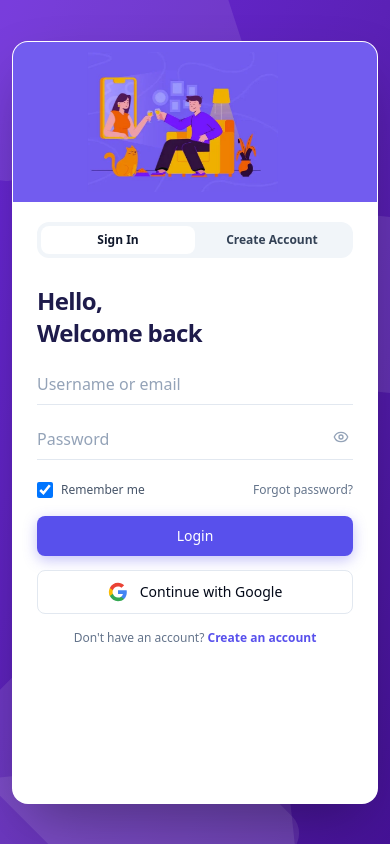
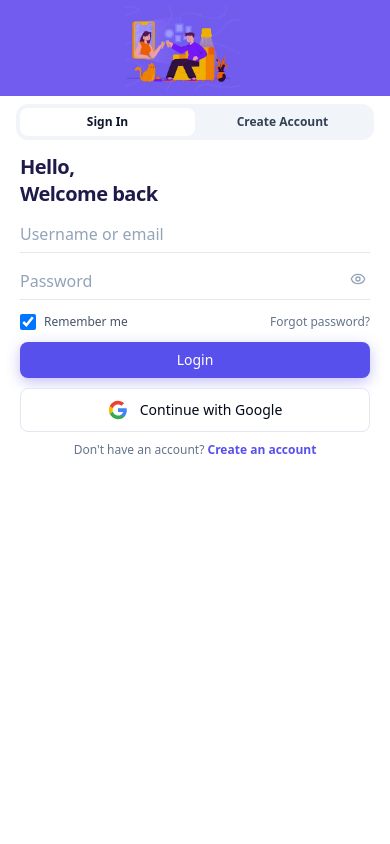
Before and after one commit to SamiumBashir/chattingApp, a Next.js app in the folder client/: page /login in a window 390 px wide. Built offline with nearby package versions, Linux system fonts and the light colour scheme; no server answers.

Commit message:
fix(responsive): lock mobile viewport to 100dvh and prevent page y-axis scrolling

```diff
--- a/client/src/app/(auth)/layout.tsx
+++ b/client/src/app/(auth)/layout.tsx
@@ -2,7 +2,7 @@ import React from 'react';
 
 export default function AuthLayout({ children }: { children: React.ReactNode }) {
   return (
-    <div className="min-h-screen w-full bg-[#5D26C1] bg-gradient-to-br from-[#6A28D9] via-[#5B21B6] to-[#451296] flex items-center justify-center py-6 px-3 sm:py-10 sm:px-6 lg:p-8 relative overflow-x-hidden overflow-y-auto">
+    <div className="h-screen h-[100dvh] max-h-[100dvh] w-full bg-[#5D26C1] bg-gradient-to-br from-[#6A28D9] via-[#5B21B6] to-[#451296] flex items-center justify-center p-0 sm:py-6 sm:px-4 md:py-8 md:px-6 lg:p-8 relative overflow-hidden fixed inset-0 sm:relative select-none overscroll-none">
       {/* High-priority preload for LCP hero artwork */}
       <link
         rel="preload"
@@ -21,7 +21,7 @@ export default function AuthLayout({ children }: { children: React.ReactNode })
       </div>
 
       {/* Main Content Area */}
-      <main className="w-full flex items-center justify-center relative z-10 my-auto">
+      <main className="w-full h-full sm:h-auto max-h-[100dvh] flex items-center justify-center relative z-10 my-auto overflow-hidden">
         {children}
       </main>
     </div>
--- a/client/src/app/chat/page.tsx
+++ b/client/src/app/chat/page.tsx
@@ -96,7 +96,7 @@ export default function ChatPage() {
 
   return (
     <CallProvider>
-      <div className="flex h-screen w-full overflow-hidden bg-background">
+      <div className="flex h-screen h-[100dvh] max-h-[100dvh] w-full overflow-hidden bg-background fixed inset-0 sm:relative overscroll-none">
       {/* 1. Left Icon Navigation Rail */}
       <aside className="hidden sm:flex h-full w-16 flex-col items-center justify-between border-r bg-card py-4 shrink-0 select-none">
         <div className="flex flex-col items-center gap-6">
--- a/client/src/app/globals.css
+++ b/client/src/app/globals.css
@@ -70,6 +70,11 @@
   * {
     @apply border-border;
   }
+  html,
+  body {
+    height: 100%;
+    overscroll-behavior-y: none;
+  }
   body {
     @apply bg-background text-foreground antialiased;
     font-family: -apple-system, BlinkMacSystemFont, "Segoe UI", Roboto, "Helvetica Neue", Arial, sans-serif, "Apple Color Emoji", "Segoe UI Emoji";
--- a/client/src/app/layout.tsx
+++ b/client/src/app/layout.tsx
@@ -1,4 +1,4 @@
-import type { Metadata } from 'next';
+import type { Metadata, Viewport } from 'next';
 import './globals.css';
 import QueryProvider from '@/components/providers/QueryProvider';
 
@@ -6,6 +6,13 @@ export const metadata: Metadata = {
   title: 'Connectly — Modern Real-Time Messaging Platform',
   description:
     'A production-minded, real-time messaging platform inspired by WhatsApp, Messenger, and modern SaaS applications.',
+};
+
+export const viewport: Viewport = {
+  width: 'device-width',
+  initialScale: 1,
+  maximumScale: 5,
+  viewportFit: 'cover',
 };
 
 export default function RootLayout({
--- a/client/src/components/shared/AuthCard.tsx
+++ b/client/src/components/shared/AuthCard.tsx
@@ -164,14 +164,14 @@ export function AuthCard({ initialMode }: AuthCardProps) {
   };
 
   return (
-    <div className="w-full max-w-md sm:max-w-lg md:max-w-4xl lg:max-w-5xl xl:max-w-6xl mx-auto bg-white rounded-2xl sm:rounded-[2rem] lg:rounded-[2.5rem] shadow-[0_25px_60px_-15px_rgba(0,0,0,0.35)] overflow-hidden border border-white/30 relative h-auto md:h-[660px]">
+    <div className="w-full max-w-md sm:max-w-lg md:max-w-4xl lg:max-w-5xl xl:max-w-6xl mx-auto bg-white rounded-none sm:rounded-2xl md:rounded-[2rem] lg:rounded-[2.5rem] shadow-[0_25px_60px_-15px_rgba(0,0,0,0.35)] overflow-hidden border-0 sm:border border-white/30 relative h-full sm:h-auto sm:max-h-[96dvh] md:h-[660px] flex flex-col md:block">
       {/* ------------------------------------------------------------------ */}
       {/* ILLUSTRATION PANEL                                                 */}
       {/* - On Mobile: Top animated banner with parallax shift               */}
       {/* - On Desktop/Tablet: Full-height sliding panel (58.33% width)       */}
       {/* ------------------------------------------------------------------ */}
       <div
-        className="w-full h-40 sm:h-48 md:w-[58.333333%] md:h-full md:absolute md:top-0 md:bottom-0 md:left-0 md:z-20 bg-[#725CEF] flex items-center justify-center overflow-hidden p-3 md:p-6 lg:p-10 select-none md:shadow-[0_0_50px_rgba(0,0,0,0.18)] transition-transform duration-700 ease-[cubic-bezier(0.4,0,0.2,1)] will-change-transform"
+        className="w-full h-24 sm:h-32 md:w-[58.333333%] md:h-full md:absolute md:top-0 md:bottom-0 md:left-0 md:z-20 bg-[#725CEF] flex items-center justify-center overflow-hidden p-2 sm:p-3 md:p-6 lg:p-10 select-none md:shadow-[0_0_50px_rgba(0,0,0,0.18)] transition-transform duration-700 ease-[cubic-bezier(0.4,0,0.2,1)] will-change-transform shrink-0"
         style={{
           transform: isDesktop
             ? mode === 'register'
@@ -181,7 +181,7 @@ export function AuthCard({ initialMode }: AuthCardProps) {
         }}
       >
         <div
-          className="relative w-full h-full min-h-[140px] md:min-h-[500px] flex items-center justify-center transition-transform duration-700 ease-[cubic-bezier(0.4,0,0.2,1)] will-change-transform"
+          className="relative w-full h-full min-h-[85px] sm:min-h-[120px] md:min-h-[500px] flex items-center justify-center transition-transform duration-700 ease-[cubic-bezier(0.4,0,0.2,1)] will-change-transform"
           style={{
             transform: !isDesktop
               ? mode === 'register'
@@ -204,7 +204,7 @@ export function AuthCard({ initialMode }: AuthCardProps) {
       {/* ------------------------------------------------------------------ */}
       {/* MOBILE INTERACTIVE TAB SLIDER (Visible on Mobile only)             */}
       {/* ------------------------------------------------------------------ */}
-      <div className="md:hidden px-6 pt-5 pb-1 bg-white">
+      <div className="md:hidden px-4 sm:px-6 pt-2 pb-1 sm:pt-4 bg-white shrink-0">
         <div className="bg-slate-100 p-1 rounded-xl relative flex select-none">
           {/* Animated active pill indicator */}
           <div
@@ -239,9 +239,9 @@ export function AuthCard({ initialMode }: AuthCardProps) {
       {/* - On Mobile: Horizontal carousel track sliding between forms       */}
       {/* - On Desktop/Tablet: Absolute 2-column layout with fade/slide       */}
       {/* ------------------------------------------------------------------ */}
-      <div className="w-full overflow-hidden md:overflow-visible md:w-full md:h-full">
+      <div className="w-full flex-1 overflow-hidden md:overflow-visible md:w-full md:h-full min-h-0 flex flex-col md:block">
         <div
-          className="w-[200%] md:w-full md:h-full flex md:block transition-transform duration-700 ease-[cubic-bezier(0.4,0,0.2,1)] will-change-transform"
+          className="w-[200%] md:w-full h-full flex md:block transition-transform duration-700 ease-[cubic-bezier(0.4,0,0.2,1)] will-change-transform"
           style={{
             transform: !isDesktop
               ? mode === 'register'
@@ -254,7 +254,7 @@ export function AuthCard({ initialMode }: AuthCardProps) {
           {/* LOGIN FORM PANEL                                                 */}
           {/* ---------------------------------------------------------------- */}
           <div
-            className={`w-1/2 md:w-[41.666667%] md:right-0 md:top-0 md:bottom-0 md:h-full md:absolute p-6 sm:p-8 md:p-8 lg:p-12 flex flex-col justify-between bg-white overflow-y-auto transition-all duration-500 ${
+            className={`w-1/2 md:w-[41.666667%] md:right-0 md:top-0 md:bottom-0 md:h-full md:absolute px-5 py-2.5 sm:p-6 md:p-8 lg:p-12 flex flex-col justify-between bg-white overflow-y-auto overscroll-contain transition-all duration-500 ${
               isDesktop
                 ? mode === 'login'
                   ? 'opacity-100 translate-x-0 pointer-events-auto z-10 delay-150'
@@ -264,35 +264,35 @@ export function AuthCard({ initialMode }: AuthCardProps) {
           >
             <div>
               {/* Header Typography */}
-              <div className="mb-4 sm:mb-6 md:mb-8">
-                <h1 className="text-2xl sm:text-3xl md:text-4xl font-extrabold text-[#1E1B4B] tracking-tight leading-tight">
+              <div className="mb-2.5 sm:mb-4 md:mb-8">
+                <h1 className="text-xl sm:text-2xl md:text-4xl font-extrabold text-[#1E1B4B] tracking-tight leading-tight">
                   Hello,
                 </h1>
-                <h2 className="text-2xl sm:text-3xl md:text-4xl font-extrabold text-[#1E1B4B] tracking-tight leading-tight mt-0.5">
+                <h2 className="text-xl sm:text-2xl md:text-4xl font-extrabold text-[#1E1B4B] tracking-tight leading-tight mt-0.5">
                   Welcome back
                 </h2>
               </div>
 
               {/* Error Message */}
               {loginServerError && (
-                <div className="mb-4 sm:mb-5 rounded-lg bg-red-50 p-2.5 sm:p-3 text-xs font-medium text-red-600 border border-red-200">
+                <div className="mb-3 sm:mb-5 rounded-lg bg-red-50 p-2 sm:p-2.5 text-xs font-medium text-red-600 border border-red-200">
                   {loginServerError}
                 </div>
               )}
 
               {/* Form Fields */}
-              <form onSubmit={handleLoginSubmit(onLoginSubmit)} className="space-y-3.5 sm:space-y-4 md:space-y-6">
+              <form onSubmit={handleLoginSubmit(onLoginSubmit)} className="space-y-2.5 sm:space-y-4 md:space-y-6">
                 {/* Username or email input */}
                 <div>
                   <input
                     type="text"
                     placeholder="Username or email"
                     autoComplete="username"
-                    className="w-full border-0 border-b border-slate-200 focus:border-[#5850EC] focus:ring-0 rounded-none px-0 py-2 sm:py-2.5 md:py-3 text-slate-800 placeholder:text-slate-400 text-base sm:text-sm transition-colors outline-hidden bg-transparent"
+                    className="w-full border-0 border-b border-slate-200 focus:border-[#5850EC] focus:ring-0 rounded-none px-0 py-1.5 sm:py-2 md:py-3 text-slate-800 placeholder:text-slate-400 text-base sm:text-sm transition-colors outline-hidden bg-transparent"
                     {...loginFormRegister('identifier')}
                   />
                   {loginErrors.identifier && (
-                    <p className="mt-1 text-xs text-red-500">{loginErrors.identifier.message}</p>
+                    <p className="mt-0.5 text-xs text-red-500">{loginErrors.identifier.message}</p>
                   )}
                 </div>
 
@@ -302,25 +302,25 @@ export function AuthCard({ initialMode }: AuthCardProps) {
                     type={showLoginPassword ? 'text' : 'password'}
                     placeholder="Password"
                     autoComplete="current-password"
-                    className="w-full border-0 border-b border-slate-200 focus:border-[#5850EC] focus:ring-0 rounded-none px-0 py-2 sm:py-2.5 md:py-3 pr-9 text-slate-800 placeholder:text-slate-400 text-base sm:text-sm transition-colors outline-hidden bg-transparent"
+                    className="w-full border-0 border-b border-slate-200 focus:border-[#5850EC] focus:ring-0 rounded-none px-0 py-1.5 sm:py-2 md:py-3 pr-9 text-slate-800 placeholder:text-slate-400 text-base sm:text-sm transition-colors outline-hidden bg-transparent"
                     {...loginFormRegister('password')}
                   />
                   <button
                     type="button"
                     onClick={() => setShowLoginPassword(!showLoginPassword)}
-                    className="absolute right-0 top-1.5 sm:top-2 md:top-2.5 p-1 text-slate-400 hover:text-slate-600 cursor-pointer"
+                    className="absolute right-0 top-1 sm:top-1.5 md:top-2.5 p-1 text-slate-400 hover:text-slate-600 cursor-pointer"
                     aria-label={showLoginPassword ? 'Hide password' : 'Show password'}
                   >
                     {showLoginPassword ? <EyeOff className="h-4 w-4" /> : <Eye className="h-4 w-4" />}
                   </button>
                   {loginErrors.password && (
-                    <p className="mt-1 text-xs text-red-500">{loginErrors.password.message}</p>
+                    <p className="mt-0.5 text-xs text-red-500">{loginErrors.password.message}</p>
                   )}
                 </div>
 
                 {/* Remember me & Forgot password */}
-                <div className="flex items-center justify-between pt-1">
-                  <label className="flex items-center gap-2 cursor-pointer select-none py-1">
+                <div className="flex items-center justify-between pt-0.5">
+                  <label className="flex items-center gap-2 cursor-pointer select-none py-0.5">
                     <input
                       type="checkbox"
                       checked={rememberMe}
@@ -332,7 +332,7 @@ export function AuthCard({ initialMode }: AuthCardProps) {
 
                   <Link
                     href="/forgot-password"
-                    className="text-xs text-slate-500 hover:text-slate-800 transition-colors py-1"
+                    className="text-xs text-slate-500 hover:text-slate-800 transition-colors py-0.5"
                   >
                     Forgot password?
                   </Link>
@@ -342,7 +342,7 @@ export function AuthCard({ initialMode }: AuthCardProps) {
                 <button
                   type="submit"
                   disabled={isLoading}
-                  className="w-full bg-[#5850EC] hover:bg-[#4338CA] text-white font-medium py-2.5 sm:py-3 rounded-lg text-sm shadow-[0_4px_14px_rgba(88,80,236,0.35)] hover:shadow-[0_6px_20px_rgba(88,80,236,0.45)] transition-all cursor-pointer disabled:opacity-60 disabled:cursor-not-allowed flex items-center justify-center gap-2"
+                  className="w-full bg-[#5850EC] hover:bg-[#4338CA] text-white font-medium py-2 sm:py-2.5 md:py-3 rounded-lg text-sm shadow-[0_4px_14px_rgba(88,80,236,0.35)] hover:shadow-[0_6px_20px_rgba(88,80,236,0.45)] transition-all cursor-pointer disabled:opacity-60 disabled:cursor-not-allowed flex items-center justify-center gap-2"
                 >
                   {isLoading ? (
                     <>
@@ -356,7 +356,7 @@ export function AuthCard({ initialMode }: AuthCardProps) {
               </form>
 
               {/* Social Google Login Button */}
-              <div className="mt-3.5 sm:mt-4">
+              <div className="mt-2.5 sm:mt-3.5 md:mt-4">
                 <GoogleSignInButton
                   label="Continue with Google"
                   onError={(err) => setLoginServerError(err)}
@@ -364,7 +364,7 @@ export function AuthCard({ initialMode }: AuthCardProps) {
               </div>
 
               {/* Sign Up Redirect Link */}
-              <p className="text-center text-xs text-slate-500 mt-4 sm:mt-5 pb-1">
+              <p className="text-center text-xs text-slate-500 mt-2.5 sm:mt-4 md:mt-5 pb-1">
                 Don&apos;t have an account?{' '}
                 <a
                   href="/register"
@@ -385,7 +385,7 @@ export function AuthCard({ initialMode }: AuthCardProps) {
           {/* REGISTER FORM PANEL                                              */}
           {/* ---------------------------------------------------------------- */}
           <div
-            className={`w-1/2 md:w-[41.666667%] md:left-0 md:top-0 md:bottom-0 md:h-full md:absolute p-6 sm:p-8 md:p-8 lg:p-10 flex flex-col justify-between bg-white overflow-y-auto transition-all duration-500 ${
+            className={`w-1/2 md:w-[41.666667%] md:left-0 md:top-0 md:bottom-0 md:h-full md:absolute px-5 py-2.5 sm:p-6 md:p-8 lg:p-10 flex flex-col justify-between bg-white overflow-y-auto overscroll-contain transition-all duration-500 ${
               isDesktop
                 ? mode === 'register'
                   ? 'opacity-100 translate-x-0 pointer-events-auto z-10 delay-150'
@@ -395,34 +395,34 @@ export function AuthCard({ initialMode }: AuthCardProps) {
           >
             <div>
               {/* Header Typography */}
-              <div className="mb-3.5 sm:mb-4 md:mb-5">
-                <h1 className="text-2xl sm:text-3xl md:text-4xl font-extrabold text-[#1E1B4B] tracking-tight leading-tight">
+              <div className="mb-2 sm:mb-3.5 md:mb-5">
+                <h1 className="text-xl sm:text-2xl md:text-4xl font-extrabold text-[#1E1B4B] tracking-tight leading-tight">
                   Create,
                 </h1>
-                <h2 className="text-2xl sm:text-3xl md:text-4xl font-extrabold text-[#1E1B4B] tracking-tight leading-tight mt-0.5">
+                <h2 className="text-xl sm:text-2xl md:text-4xl font-extrabold text-[#1E1B4B] tracking-tight leading-tight mt-0.5">
                   Your account
                 </h2>
-                <p className="text-xs text-slate-500 mt-1">
+                <p className="text-xs text-slate-500 mt-0.5 hidden sm:block">
                   Join Connectly and start messaging in real-time
                 </p>
               </div>
 
               {/* Error Message */}
               {regServerError && (
-                <div className="mb-3 rounded-lg bg-red-50 p-2 text-xs font-medium text-red-600 border border-red-200">
+                <div className="mb-2 rounded-lg bg-red-50 p-2 text-xs font-medium text-red-600 border border-red-200">
                   {regServerError}
                 </div>
               )}
 
               {/* Register Form */}
-              <form onSubmit={handleRegSubmit(onRegSubmit)} className="space-y-2.5 sm:space-y-3 md:space-y-3.5">
+              <form onSubmit={handleRegSubmit(onRegSubmit)} className="space-y-1.5 sm:space-y-2.5 md:space-y-3.5">
                 {/* Full Name */}
                 <div>
                   <input
                     type="text"
                     placeholder="Full name"
                     autoComplete="name"
-                    className="w-full border-0 border-b border-slate-200 focus:border-[#5850EC] focus:ring-0 rounded-none px-0 py-1.5 sm:py-2 text-slate-800 placeholder:text-slate-400 text-base sm:text-sm transition-colors outline-hidden bg-transparent"
+                    className="w-full border-0 border-b border-slate-200 focus:border-[#5850EC] focus:ring-0 rounded-none px-0 py-1 sm:py-1.5 md:py-2 text-slate-800 placeholder:text-slate-400 text-base sm:text-sm transition-colors outline-hidden bg-transparent"
                     {...regFormRegister('name')}
                   />
                   {regErrors.name && (
@@ -436,7 +436,7 @@ export function AuthCard({ initialMode }: AuthCardProps) {
                     type="text"
                     placeholder="Username (e.g. alex_j)"
                     autoComplete="username"
-                    className="w-full border-0 border-b border-slate-200 focus:border-[#5850EC] focus:ring-0 rounded-none px-0 py-1.5 sm:py-2 text-slate-800 placeholder:text-slate-400 text-base sm:text-sm transition-colors outline-hidden bg-transparent"
+                    className="w-full border-0 border-b border-slate-200 focus:border-[#5850EC] focus:ring-0 rounded-none px-0 py-1 sm:py-1.5 md:py-2 text-slate-800 placeholder:text-slate-400 text-base sm:text-sm transition-colors outline-hidden bg-transparent"
                     {...regFormRegister('username')}
                   />
                   {regErrors.username && (
@@ -450,7 +450,7 @@ export function AuthCard({ initialMode }: AuthCardProps) {
                     type="email"
                     placeholder="Email address"
                     autoComplete="email"
-                    className="w-full border-0 border-b border-slate-200 focus:border-[#5850EC] focus:ring-0 rounded-none px-0 py-1.5 sm:py-2 text-slate-800 placeholder:text-slate-400 text-base sm:text-sm transition-colors outline-hidden bg-transparent"
+                    className="w-full border-0 border-b border-slate-200 focus:border-[#5850EC] focus:ring-0 rounded-none px-0 py-1 sm:py-1.5 md:py-2 text-slate-800 placeholder:text-slate-400 text-base sm:text-sm transition-colors outline-hidden bg-transparent"
                     {...regFormRegister('email')}
                   />
                   {regErrors.email && (
@@ -464,13 +464,13 @@ export function AuthCard({ initialMode }: AuthCardProps) {
                     type={showRegPassword ? 'text' : 'password'}
                     placeholder="Password"
                     autoComplete="new-password"
-                    className="w-full border-0 border-b border-slate-200 focus:border-[#5850EC] focus:ring-0 rounded-none px-0 py-1.5 sm:py-2 pr-9 text-slate-800 placeholder:text-slate-400 text-base sm:text-sm transition-colors outline-hidden bg-transparent"
+                    className="w-full border-0 border-b border-slate-200 focus:border-[#5850EC] focus:ring-0 rounded-none px-0 py-1 sm:py-1.5 md:py-2 pr-9 text-slate-800 placeholder:text-slate-400 text-base sm:text-sm transition-colors outline-hidden bg-transparent"
                     {...regFormRegister('password')}
                   />
                   <button
                     type="button"
                     onClick={() => setShowRegPassword(!showRegPassword)}
-                    className="absolute right-0 top-1 p-1 text-slate-400 hover:text-slate-600 cursor-pointer"
+                    className="absolute right-0 top-0.5 p-1 text-slate-400 hover:text-slate-600 cursor-pointer"
                     aria-label={showRegPassword ? 'Hide password' : 'Show password'}
                   >
                     {showRegPassword ? <EyeOff className="h-4 w-4" /> : <Eye className="h-4 w-4" />}
@@ -480,7 +480,7 @@ export function AuthCard({ initialMode }: AuthCardProps) {
                   )}
 
                   {/* Password strength indicators */}
-                  <div className="mt-1 grid grid-cols-2 gap-1 text-[10px] text-slate-400">
+                  <div className="mt-0.5 grid grid-cols-2 gap-0.5 text-[9px] sm:text-[10px] text-slate-400">
                     <span className={`flex items-center gap-1 ${hasMinLength ? 'text-emerald-600 font-medium' : ''}`}>
                       <Check className={`h-3 w-3 ${hasMinLength ? 'opacity-100 text-emerald-600' : 'opacity-30'}`} /> 8+ chars
                     </span>
@@ -502,13 +502,13 @@ export function AuthCard({ initialMode }: AuthCardProps) {
                     type={showConfirmPassword ? 'text' : 'password'}
                     placeholder="Confirm password"
                     autoComplete="new-password"
-                    className="w-full border-0 border-b border-slate-200 focus:border-[#5850EC] focus:ring-0 rounded-none px-0 py-1.5 sm:py-2 pr-9 text-slate-800 placeholder:text-slate-400 text-base sm:text-sm transition-colors outline-hidden bg-transparent"
+                    className="w-full border-0 border-b border-slate-200 focus:border-[#5850EC] focus:ring-0 rounded-none px-0 py-1 sm:py-1.5 md:py-2 pr-9 text-slate-800 placeholder:text-slate-400 text-base sm:text-sm transition-colors outline-hidden bg-transparent"
                     {...regFormRegister('confirmPassword')}
                   />
                   <button
                     type="button"
                     onClick={() => setShowConfirmPassword(!showConfirmPassword)}
-                    className="absolute right-0 top-1 p-1 text-slate-400 hover:text-slate-600 cursor-pointer"
+                    className="absolute right-0 top-0.5 p-1 text-slate-400 hover:text-slate-600 cursor-pointer"
                     aria-label={showConfirmPassword ? 'Hide confirm password' : 'Show confirm password'}
                   >
                     {showConfirmPassword ? <EyeOff className="h-4 w-4" /> : <Eye className="h-4 w-4" />}
@@ -522,7 +522,7 @@ export function AuthCard({ initialMode }: AuthCardProps) {
                 <button
                   type="submit"
                   disabled={isLoading}
-                  className="w-full bg-[#5850EC] hover:bg-[#4338CA] text-white font-medium py-2 sm:py-2.5 rounded-lg text-sm shadow-[0_4px_14px_rgba(88,80,236,0.35)] hover:shadow-[0_6px_20px_rgba(88,80,236,0.45)] transition-all cursor-pointer disabled:opacity-60 disabled:cursor-not-allowed flex items-center justify-center gap-2 mt-1"
+                  className="w-full bg-[#5850EC] hover:bg-[#4338CA] text-white font-medium py-2 sm:py-2.5 rounded-lg text-sm shadow-[0_4px_14px_rgba(88,80,236,0.35)] hover:shadow-[0_6px_20px_rgba(88,80,236,0.45)] transition-all cursor-pointer disabled:opacity-60 disabled:cursor-not-allowed flex items-center justify-center gap-2 mt-0.5"
                 >
                   {isLoading ? (
                     <>
@@ -536,7 +536,7 @@ export function AuthCard({ initialMode }: AuthCardProps) {
               </form>
 
               {/* Social Google Sign-up Button */}
-              <div className="mt-3">
+              <div className="mt-2 sm:mt-3">
                 <GoogleSignInButton
                   label="Sign up with Google"
                   onError={(err) => setRegServerError(err)}
@@ -544,7 +544,7 @@ export function AuthCard({ initialMode }: AuthCardProps) {
               </div>
 
               {/* Sign In Redirect Link */}
-              <p className="text-center text-xs text-slate-500 mt-3 sm:mt-4 pb-1">
+              <p className="text-center text-xs text-slate-500 mt-2 sm:mt-3 pb-1">
                 Already have an account?{' '}
                 <a
                   href="/login"
```
Also changed, not shown: client/src/features/call/CallContext.tsx (line endings or trailing spaces), client/src/features/call/CallModal.tsx (line endings or trailing spaces), client/src/lib/callSounds.ts (line endings or trailing spaces), client/src/store/callStore.ts (line endings or trailing spaces).
